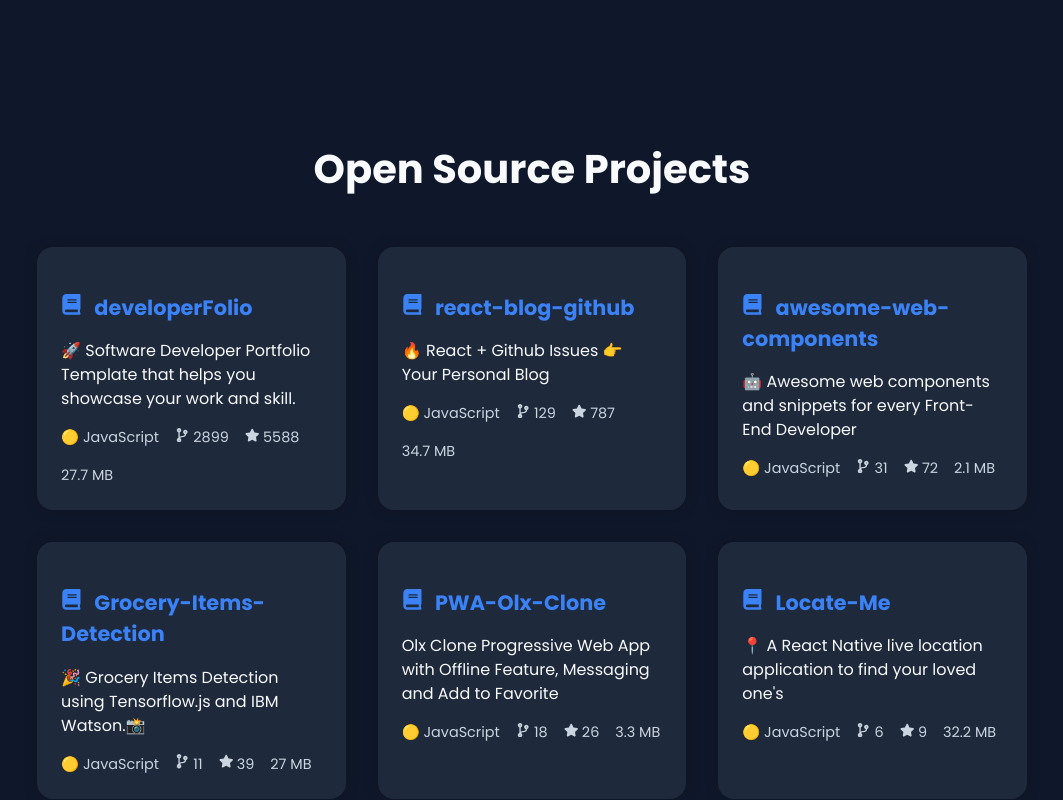
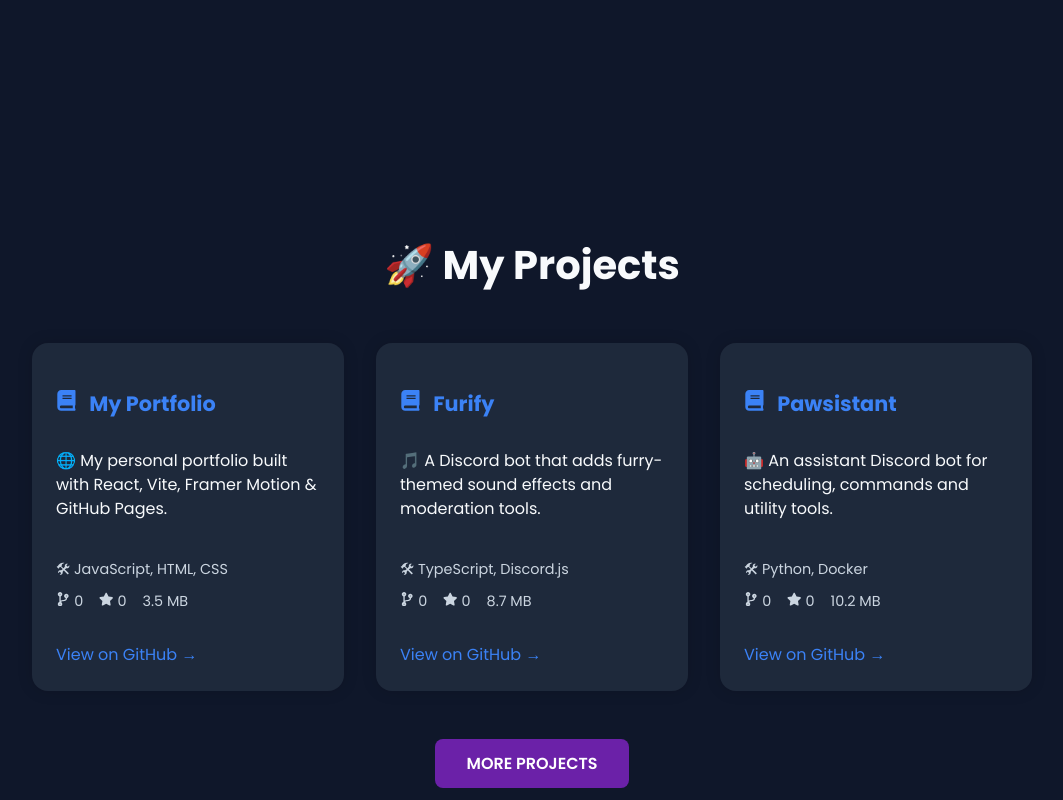
Before and after one commit to MopsMips/eileen-jenke-portfolio, a React (Vite) app: page / in a window 1280 px wide. Shown: the part 1820-2620 px from the top of the page, without its empty margins (108-1171 px from the left). Built offline with nearby package versions, Linux system fonts and the light colour scheme.

Commit message:
refactor: restructure meta info and rename section title

```diff
--- a/src/components/Projects.css
+++ b/src/components/Projects.css
@@ -18,22 +18,28 @@
 
 .project-card {
     background-color: var(--card-bg);
-    /* vorher #1e293b */
     padding: 1.5rem;
     border-radius: 1rem;
     text-align: left;
     box-shadow: 0 0 15px rgba(0, 0, 0, 0.15);
     transition: transform 0.2s ease;
+    display: flex;
+    flex-direction: column;
+    justify-content: space-between;
+    min-height: 300px;
 }
 
 .project-card:hover {
     transform: translateY(-5px);
 }
 
+.project-info {
+    flex-grow: 1;
+}
+
 .project-card h3 {
     font-size: 1.3rem;
     color: var(--accent-color);
-    /* vorher #a78bfa */
     margin-bottom: 0.5rem;
 }
 
@@ -41,10 +47,31 @@
     display: flex;
     flex-wrap: wrap;
     gap: 1rem;
-    margin-top: 1rem;
     font-size: 0.9rem;
     color: var(--subtle-text);
-    /* vorher #cbd5e0 */
+    margin-top: 1rem;
+}
+
+.project-meta.tech-line {
+    margin-top: 1rem;
+}
+
+.project-meta.stat-line {
+    margin-top: 0.3rem;
+}
+
+.project-link {
+    margin-top: 1.5rem;
+    font-weight: 500;
+}
+
+.project-link a {
+    color: var(--accent-color);
+    text-decoration: none;
+}
+
+.project-link a:hover {
+    text-decoration: underline;
 }
 
 .more-projects {
@@ -55,7 +82,6 @@
     display: inline-block;
     padding: 0.8rem 2rem;
     background-color: var(--button-primary);
-    /* vorher #9333ea */
     color: var(--button-text);
     border-radius: 0.5rem;
     font-weight: 600;
@@ -65,5 +91,4 @@
 
 .more-projects a:hover {
     background-color: var(--button-primary-hover);
-    /* vorher #a855f7 */
 }
--- a/src/components/Projects.jsx
+++ b/src/components/Projects.jsx
@@ -2,67 +2,46 @@
 import { FaStar, FaCodeBranch, FaBook } from "react-icons/fa";
 import { motion } from "framer-motion";
 
-function Projects() {
 const projectData = [
     {
-            name: "developerFolio",
-            description: "🚀 Software Developer Portfolio Template that helps you showcase your work and skill.",
-            stars: 5588,
-            forks: 2899,
-            size: "27.7 MB",
-            tech: "JavaScript",
+        name: "My Portfolio",
+        description: "🌐 My personal portfolio built with React, Vite, Framer Motion & GitHub Pages.",
+        tech: "JavaScript, HTML, CSS",
+        size: "3.5 MB",
+        stars: 0,
+        forks: 0,
+        link: "https://github.com/MopsMips/eileen-jenke-portfolio",
     },
     {
-            name: "react-blog-github",
-            description: "🔥 React + Github Issues 👉 Your Personal Blog",
-            stars: 787,
-            forks: 129,
-            size: "34.7 MB",
-            tech: "JavaScript",
+        name: "Furify",
+        description: "🎵 A Discord bot that adds furry-themed sound effects and moderation tools.",
+        tech: "TypeScript, Discord.js",
+        size: "8.7 MB",
+        stars: 0,
+        forks: 0,
+        link: "https://github.com/MopsMips/Furify",
     },
     {
-            name: "awesome-web-components",
-            description: "🤖 Awesome web components and snippets for every Front-End Developer",
-            stars: 72,
-            forks: 31,
-            size: "2.1 MB",
-            tech: "JavaScript",
-        },
-        {
-            name: "Grocery-Items-Detection",
-            description: "🎉 Grocery Items Detection using Tensorflow.js and IBM Watson.📸",
-            stars: 39,
-            forks: 11,
-            size: "27 MB",
-            tech: "JavaScript",
-        },
-        {
-            name: "PWA-Olx-Clone",
-            description: "Olx Clone Progressive Web App with Offline Feature, Messaging and Add to Favorite",
-            stars: 26,
-            forks: 18,
-            size: "3.3 MB",
-            tech: "JavaScript",
-        },
-        {
-            name: "Locate-Me",
-            description: "📍 A React Native live location application to find your loved one's",
-            stars: 9,
-            forks: 6,
-            size: "32.2 MB",
-            tech: "JavaScript",
+        name: "Pawsistant",
+        description: "🤖 An assistant Discord bot for scheduling, commands and utility tools.",
+        tech: "Python, Docker",
+        size: "10.2 MB",
+        stars: 0,
+        forks: 0,
+        link: "https://github.com/MopsMips/Pawsistant",
     },
 ];
 
+function Projects() {
     return (
         <section className="projects-section" id="projects">
             <motion.h2
                 initial={{ opacity: 0, y: 30 }}
                 whileInView={{ opacity: 1, y: 0 }}
                 transition={{ duration: 0.5 }}
-                viewport={{ once: true, amount: 0.3 }}
+                viewport={{ once: true }}
             >
-                Open Source Projects
+                🚀 My Projects
             </motion.h2>
 
             <div className="projects-grid">
@@ -72,18 +51,28 @@
                         key={index}
                         initial={{ opacity: 0, y: 40 }}
                         whileInView={{ opacity: 1, y: 0 }}
-                        transition={{ duration: 0.5, delay: index * 0.15 }}
-                        viewport={{ once: true, amount: 0.3 }}
+                        transition={{ duration: 0.4, delay: index * 0.1 }}
+                        viewport={{ once: true }}
                     >
                         <h3>
                             <FaBook style={{ marginRight: "0.5rem" }} /> {proj.name}
                         </h3>
                         <p>{proj.description}</p>
-                        <div className="project-meta">
-                            <span className="tech">🟡 {proj.tech}</span>
+
+                        {/* 1. Zeile: Tech */}
+                        <div className="project-meta tech-line">🛠 {proj.tech}</div>
+
+                        {/* 2. Zeile: Forks / Stars / Size */}
+                        <div className="project-meta stat-line">
                             <span><FaCodeBranch /> {proj.forks}</span>
                             <span><FaStar /> {proj.stars}</span>
                             <span>{proj.size}</span>
+                        </div>
+
+                        <div className="project-link">
+                            <a href={proj.link} target="_blank" rel="noreferrer">
+                                View on GitHub →
+                            </a>
                         </div>
                     </motion.div>
                 ))}
@@ -96,7 +85,7 @@
                 transition={{ delay: 0.3, duration: 0.6 }}
                 viewport={{ once: true, amount: 0.3 }}
             >
-                <a href="https://github.com/DEIN_GITHUB" target="_blank" rel="noreferrer">
+                <a href="https://github.com/MopsMips" target="_blank" rel="noreferrer">
                     MORE PROJECTS
                 </a>
             </motion.div>
--- a/src/components/Skills.jsx
+++ b/src/components/Skills.jsx
@@ -1,10 +1,10 @@
 import "./Skills.css";
 import { motion } from "framer-motion";
 import {
-    FaHtml5, FaCss3Alt, FaJs, FaReact, FaPython, FaDocker, FaPenNib,
+    FaHtml5, FaCss3Alt, FaJs, FaReact, FaPython, FaDocker, FaPaintBrush,
 } from "react-icons/fa";
 import {
-    SiTypescript, SiFigma, SiCanva, SiAdobephotoshop, SiAseprite,
+    SiTypescript, SiFigma, SiCanva, SiAdobephotoshop, SiAseprite, SiAdobeillustrator,
 } from "react-icons/si";
 
 function Skills() {
@@ -19,7 +19,8 @@
         { icon: <SiFigma />, label: "Figma" },
         { icon: <SiCanva />, label: "Canva" },
         { icon: <SiAdobephotoshop />, label: "Photoshop" },
-        { icon: <FaPenNib />, label: "Procreate" },
+        { icon: <SiAdobeillustrator />, label: "Illustrator" },
+        { icon: <FaPaintBrush />, label: "Procreate" },
         { icon: <SiAseprite />, label: "Aseprite" }
 
 
@@ -62,7 +63,7 @@
             </motion.div>
 
             <ul className="skills-bullets">
-                <li>⚡ Built two Discord bots using Python and TypeScript — one runs on a Raspberry Pi with Docker.</li>
+                <li>⚡ Built two Discord bots using Python and TypeScript — runs on a Raspberry Pi with Docker.</li>
                 <li>⚡ Developed this portfolio with React, Vite, CSS, Framer Motion, and deployed via GitHub Pages.</li>
                 <li>⚡ Create illustrations, UI assets, and visuals using Procreate, Photoshop, Aseprite & more.</li>
             </ul>
```
Lines whose indentation alone changed are shown as unchanged.
